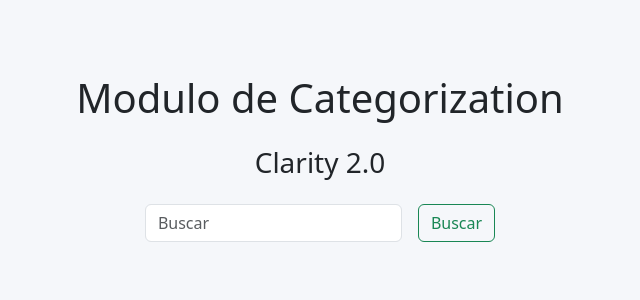
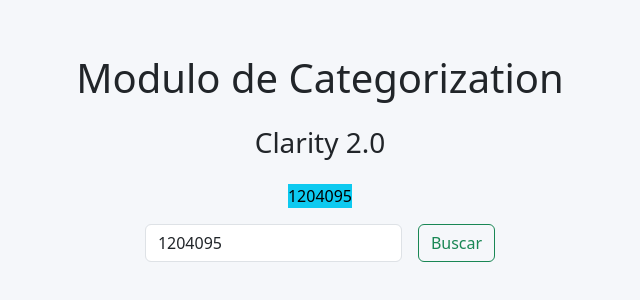
Before and after one commit to sistemasbuho/infra-categorizacion-plus, a React (Vite) app: page / in a window 1280 px wide. Shown: the part 242-542 px from the top of the page, without its empty margins (320-960 px from the left). Built offline with nearby package versions, Linux system fonts and the light colour scheme.

Commit message:
modify home component

```diff
--- a/src/pages/Home.tsx
+++ b/src/pages/Home.tsx
@@ -3,7 +3,7 @@ import { Button, FormControl } from 'react-bootstrap';
 import { useNavigate } from 'react-router';
 
 function Home(): React.ReactElement {
-  const [input, setInput] = useState('');
+  const [input, setInput] = useState('1204095');
   const navigate = useNavigate();
   const goToCategorization = () => {
     navigate(`articulo/${input}`);
@@ -16,7 +16,9 @@ function Home(): React.ReactElement {
     >
       <h1>Modulo de Categorization</h1>
       <h3>Clarity 2.0</h3>
-      <div className="d-flex gap-3 ">
+      <span className="text-bg-info">1204095</span>
+      <div>
+        <form className="d-flex gap-3" onSubmit={goToCategorization}>
           <FormControl
             type="text"
             placeholder="Buscar"
@@ -25,11 +27,12 @@ function Home(): React.ReactElement {
           />
 
           <Button
-          className=" btn btn-outline-success bg-transparent"
-          onClick={goToCategorization}
+            className="btn btn-outline-success bg-transparent"
+            type="submit"
           >
             Buscar
           </Button>
+        </form>
       </div>
     </div>
   );
```
Lines whose indentation alone changed are shown as unchanged.
